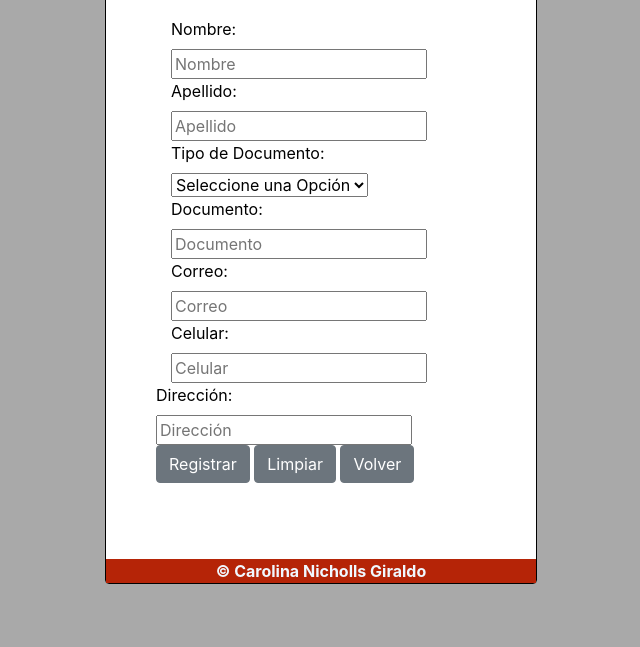
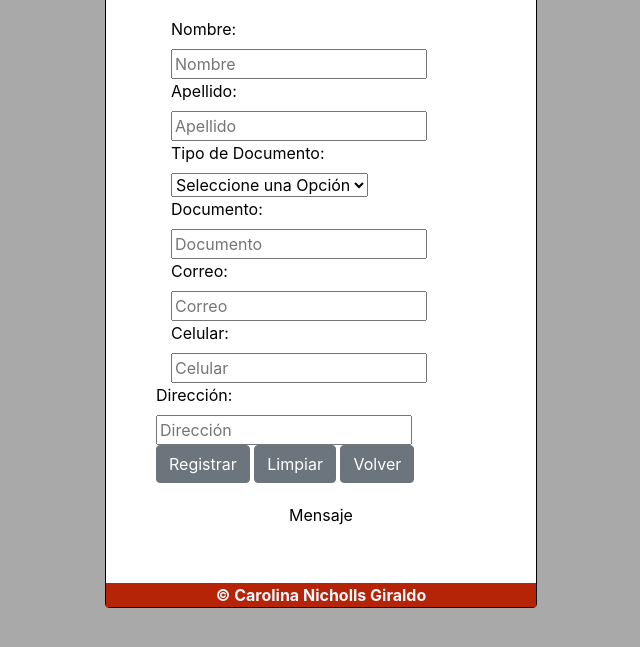
Before and after one commit to CarolinaNicholls/frmKreemoUsuario, a plain HTML site: page crear_usuario.html in a window 1280 px wide. Shown: the part 145-792 px from the top of the page, without its empty margins (319-959 px from the left). Drawn offline with nearby package versions, Linux system fonts and the light colour scheme.

Commit message:
segundo commit

```diff
--- a/crear_usuario.html
+++ b/crear_usuario.html
@@ -72,7 +72,8 @@
                 </nav>
             </div>
     </form>
-    <p align="center" id="respuestaTransaccion" style="color: black;"></p>
+    <p align="center" id="respuestaTransaccion" style="color: black;">
+    Mensaje</p>
     <footer style="background-color: #B52407; color: aliceblue; margin-top: 40Px;"  >
         <div style="text-align: center;">
         <b >&COPY; Carolina Nicholls Giraldo</b>
```
